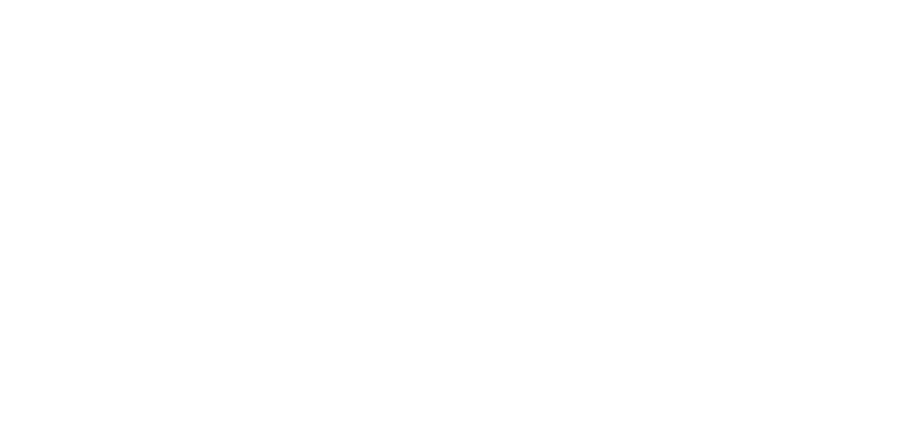
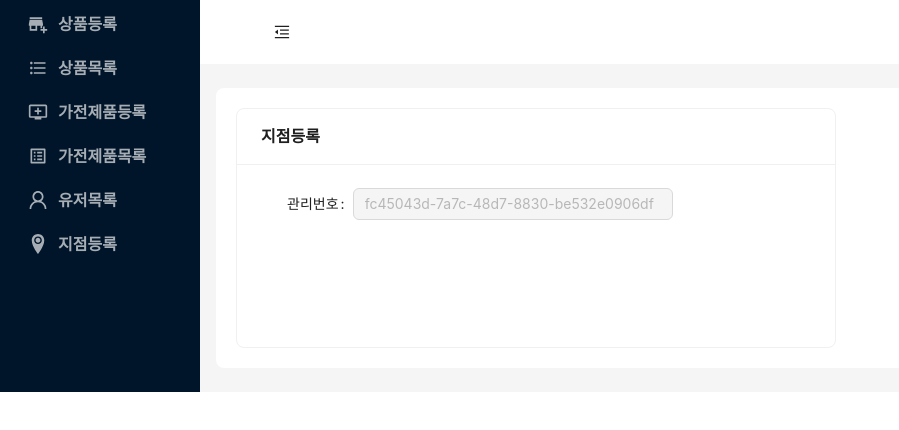
Before and after one commit to kiilove/preedassistant, a React (Create React App) app: page /newlocationhub in a window 1280 px wide. Before the commit this address had no page. Shown: the top 430 px of the page, without its empty margins (0-899 px from the left). Built offline with nearby package versions, Linux system fonts and the light colour scheme.

Commit message:
commit on "main"

```diff
--- a/src/App.js
+++ b/src/App.js
@@ -9,6 +9,8 @@
 import NewElectronicProduct from "./pages/NewElectronicProduct";
 import ElectronicList from "./pages/ElectronicList";
 import ItemList from "./pages/ItemList";
+import UserList from "./pages/UserList";
+import NewLocationHub from "./pages/NewLocationHub";
 
 function App() {
   return (
@@ -28,13 +30,15 @@
           path="/editproduct"
           element={<Main children={<EditProduct />} />}
         />
-        <Route
-          path="/itemlist"
-          element={<Main children={<ItemList />} />}
-        />
+        <Route path="/itemlist" element={<Main children={<ItemList />} />} />
         <Route
           path="/productpost"
           element={<Main children={<PostByQuill />} />}
+        />
+        <Route path="/userlist" element={<Main children={<UserList />} />} />
+        <Route
+          path="/newlocationhub"
+          element={<Main children={<NewLocationHub />} />}
         />
         {/* <Route path="/test" element={<Main children={<AntdTest />} />} />
         <Route
--- a/src/pages/Main.jsx
+++ b/src/pages/Main.jsx
@@ -7,6 +7,7 @@
   AppstoreAddOutlined,
   VideoCameraOutlined,
 } from "@ant-design/icons";
+import { ImLocation2 } from "react-icons/im";
 import { CiViewList } from "react-icons/ci";
 import {
   MdAddBusiness,
@@ -69,6 +70,22 @@
                 navigate("/electroniclist");
               },
             },
+            {
+              key: "5",
+              icon: <UserOutlined style={{ fontSize: "20px" }} />,
+              label: "유저목록",
+              onClick: () => {
+                navigate("/userlist");
+              },
+            },
+            {
+              key: "6",
+              icon: <ImLocation2 style={{ fontSize: "20px" }} />,
+              label: "지점등록",
+              onClick: () => {
+                navigate("/newlocationhub");
+              },
+            },
           ]}
         ></Menu>
       </Sider>
--- /dev/null
+++ b/src/pages/NewLocationHub.jsx
@@ -0,0 +1,44 @@
+import { Card, Form, Input } from "antd";
+import React, { useEffect, useRef } from "react";
+import { generateUUID } from "../functions";
+
+const NewLocationHub = () => {
+  const locationRef = useRef();
+
+  const locationFinished = (value) => {
+    console.log(value);
+  };
+
+  const initItemForm = (ref) => {
+    ref?.current.resetFields();
+    ref?.current.setFieldsValue({
+      locationUid: generateUUID(),
+    });
+  };
+
+  useEffect(() => {
+    initItemForm(locationRef);
+  }, []);
+  return (
+    <div className="flex w-full h-full bg-white rounded-lg p-5">
+      <Card title="지점등록" style={{ minWidth: "600px" }}>
+        <Form
+          ref={locationRef}
+          onFinish={locationFinished}
+          labelCol={{
+            span: 4,
+          }}
+          wrapperCol={{
+            span: 14,
+          }}
+        >
+          <Form.Item name="locationUid" label="관리번호">
+            <Input disabled />
+          </Form.Item>
+        </Form>
+      </Card>
+    </div>
+  );
+};
+
+export default NewLocationHub;
--- /dev/null
+++ b/src/pages/UserList.jsx
@@ -0,0 +1,19 @@
+import React, { useState } from "react";
+
+const UserList = () => {
+  const [isLoading, setIsLoading] = useState(true);
+  return (
+    <>
+      {isLoading ? (
+        <div className="flex w-full bg-white justify-start items-center p-5 rounded-lg"></div>
+      ) : (
+        <div className="flex w-full h-full  rounded-lg flex-col gap-y-2">
+          <div className="flex w-full bg-white justify-start items-center p-5 rounded-lg"></div>
+          <div className="flex w-full h-auto bg-white rounded-lg p-2 gap-2"></div>
+        </div>
+      )}
+    </>
+  );
+};
+
+export default UserList;
--- /dev/null
+++ b/src/pages/UserRegister.jsx
@@ -0,0 +1,9 @@
+import React from 'react'
+
+const UserRegister = () => {
+  return (
+    <div>UserRegister</div>
+  )
+}
+
+export default UserRegister
```
